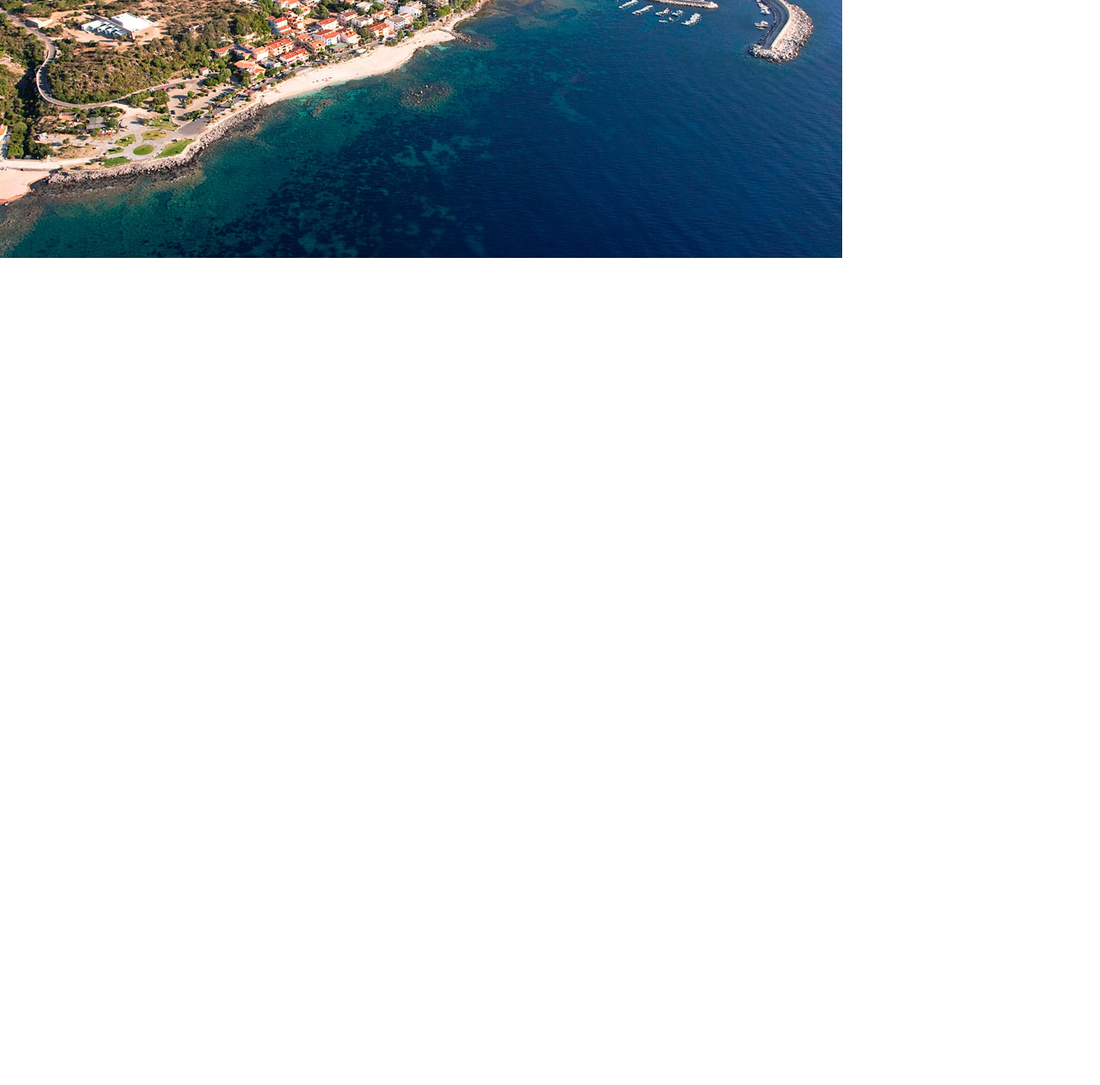
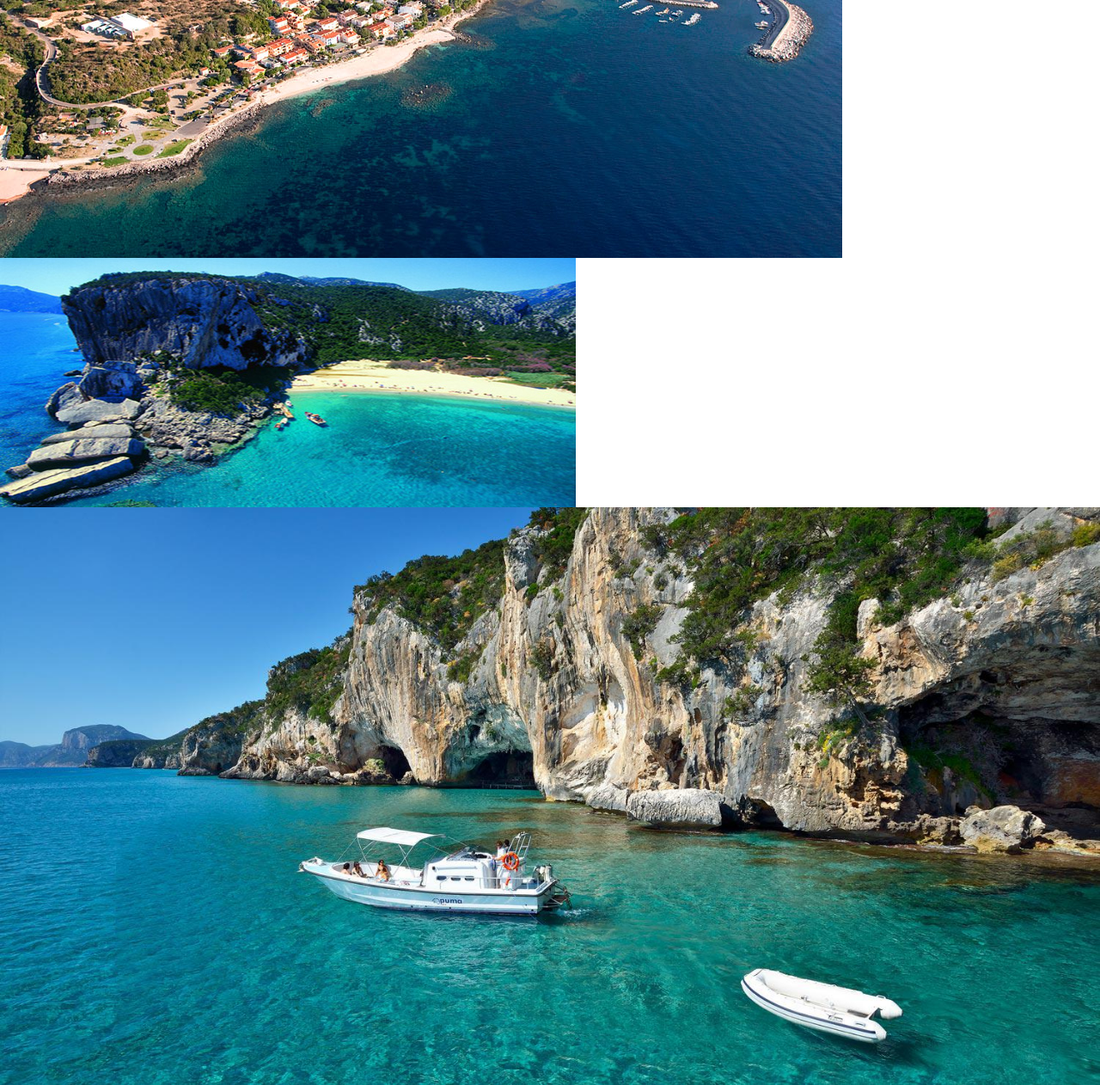
Before and after one commit to LAURA-PETTORRU/rwd, a plain HTML site: page index.html in a window 1280 px wide. Shown: the part 660-1922 px from the top of the page at 86% size. Before the commit the page ends 960 px from the top, so only its background shows below. Drawn offline with Linux system fonts and the light colour scheme.

Commit message:
Update index.html

```diff
--- a/index.html
+++ b/index.html
@@ -41,6 +41,8 @@
           <div class="col-md-4 lorem3">.col-md-1</div>
 
 <img src="images/14.jpg">
+<img src="images/calaluna.jpeg">
+<img src="images/grotte.jpg">
 </div>
 
 </body>
```
